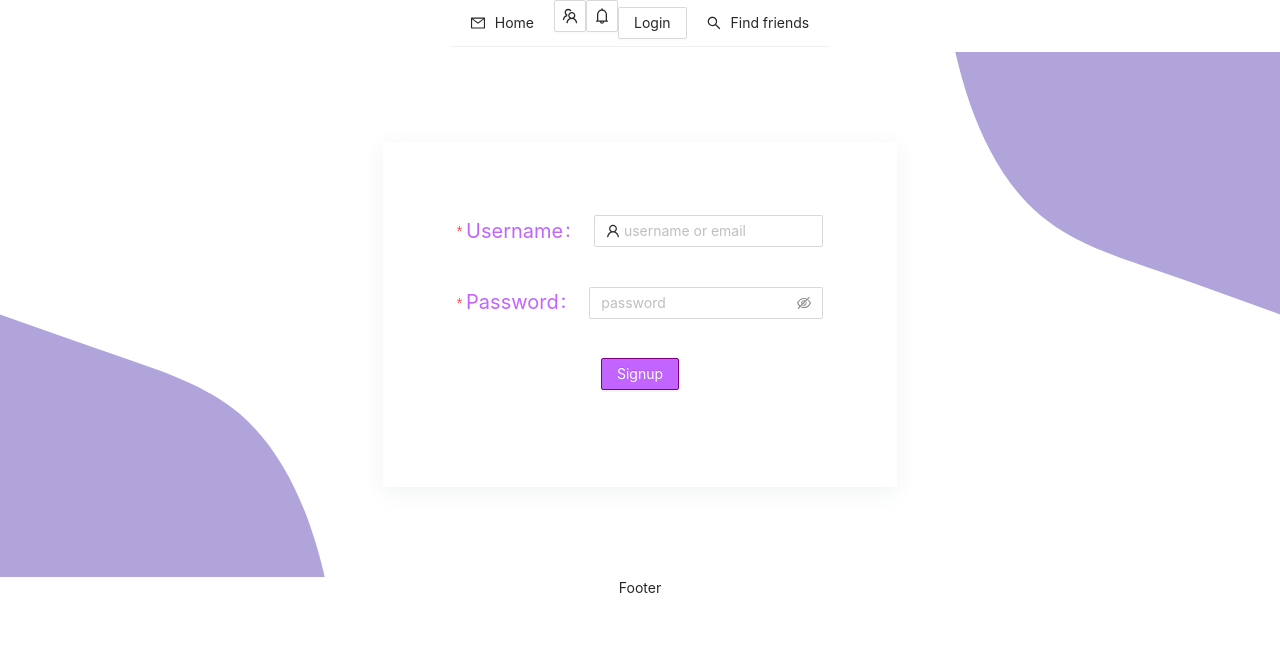
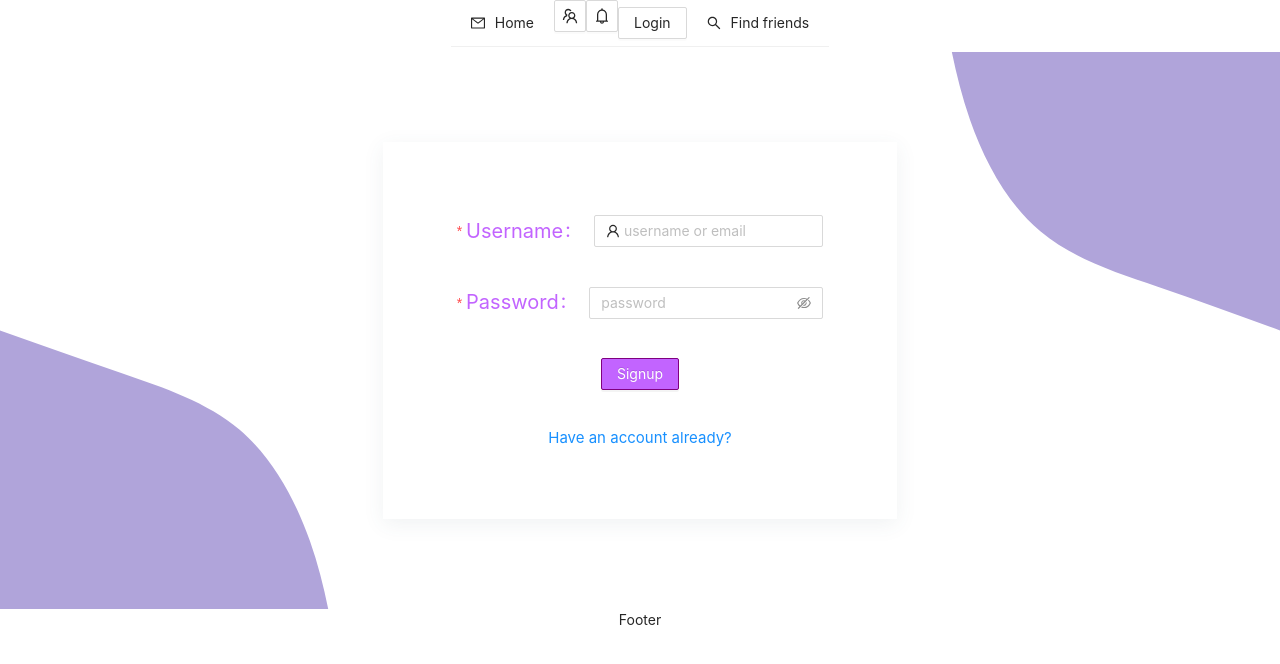
Before and after one commit to Akanksha-Pant/Collaborative_shopping, a React (Create React App) app in the folder belleza-frontend/: page /signup in a window 1280 px wide. Shown: the top 664 px of the page. Built offline with nearby package versions, Linux system fonts and the light colour scheme.

Commit message:
Connected login to signup page

```diff
--- a/belleza-frontend/src/pages/login/Login.js
+++ b/belleza-frontend/src/pages/login/Login.js
@@ -1,5 +1,6 @@
 import './login.css';
 import { Form, Input, Button } from "antd";
+import { Link } from "react-router-dom";
 import { EyeInvisibleOutlined, EyeTwoTone, UserOutlined } from "@ant-design/icons"
 import axios from "axios";
 
@@ -51,7 +52,10 @@ function Login() {
            </Form.Item>
           </Form>
           <Button style={{ color: "mauve"}}  type="link" htmlType="button">
-              Create new account
+          <Link to="/signup">
+            Create new account
+          </Link>
+
           </Button>
       </div>
       </div>
--- a/belleza-frontend/src/pages/login/login.css
+++ b/belleza-frontend/src/pages/login/login.css
@@ -1,7 +1,9 @@
 .main{
 
   background-image: url("login-bg.svg");
+  background-position: center;
   background-repeat: no-repeat;
+  background-size: cover;
   width: 100%;
   height: 100%;
   display: flex;
--- a/belleza-frontend/src/pages/signup/Signup.js
+++ b/belleza-frontend/src/pages/signup/Signup.js
@@ -1,5 +1,6 @@
 import '../login/login.css';
 import { Form, Input, Button } from "antd";
+import { Link } from "react-router-dom";
 import { EyeInvisibleOutlined, EyeTwoTone, UserOutlined } from "@ant-design/icons"
 import axios from "axios";
 
@@ -50,6 +51,12 @@ function Signup() {
              <Button style={{ background: "#c264ff", borderColor: "purple" }} type="primary" htmlType="submit">Signup</Button>
            </Form.Item>
           </Form>
+          <Button style={{ color: "mauve"}}  type="link" htmlType="button">
+          <Link to="/login">
+            Have an account already?
+          </Link>
+
+          </Button>
       </div>
       </div>
     );
```
